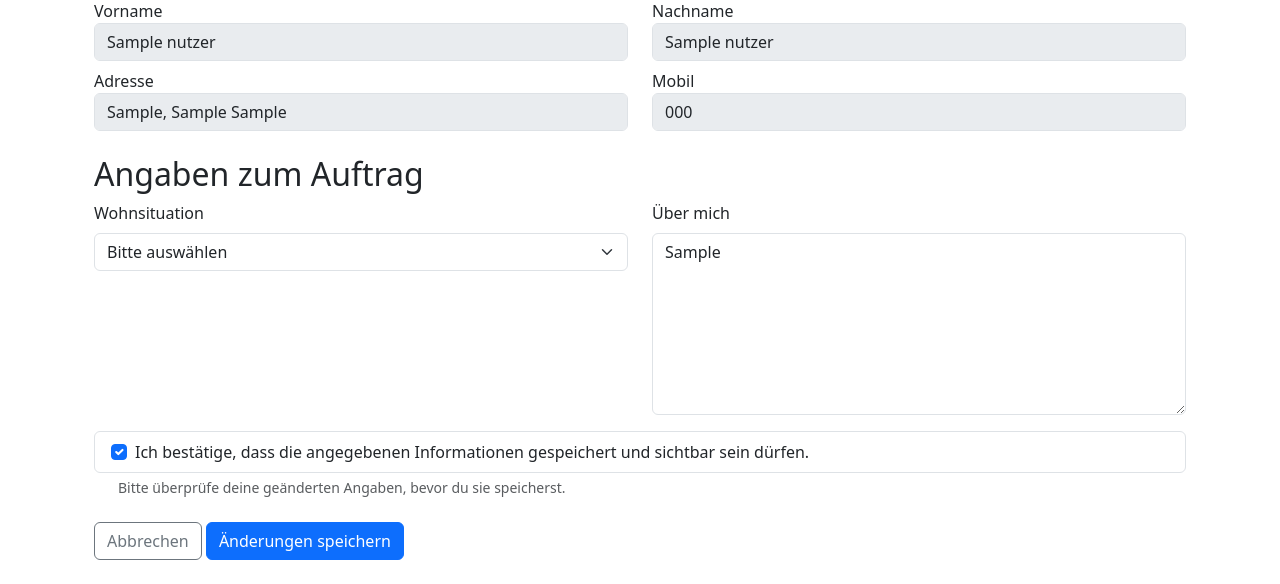
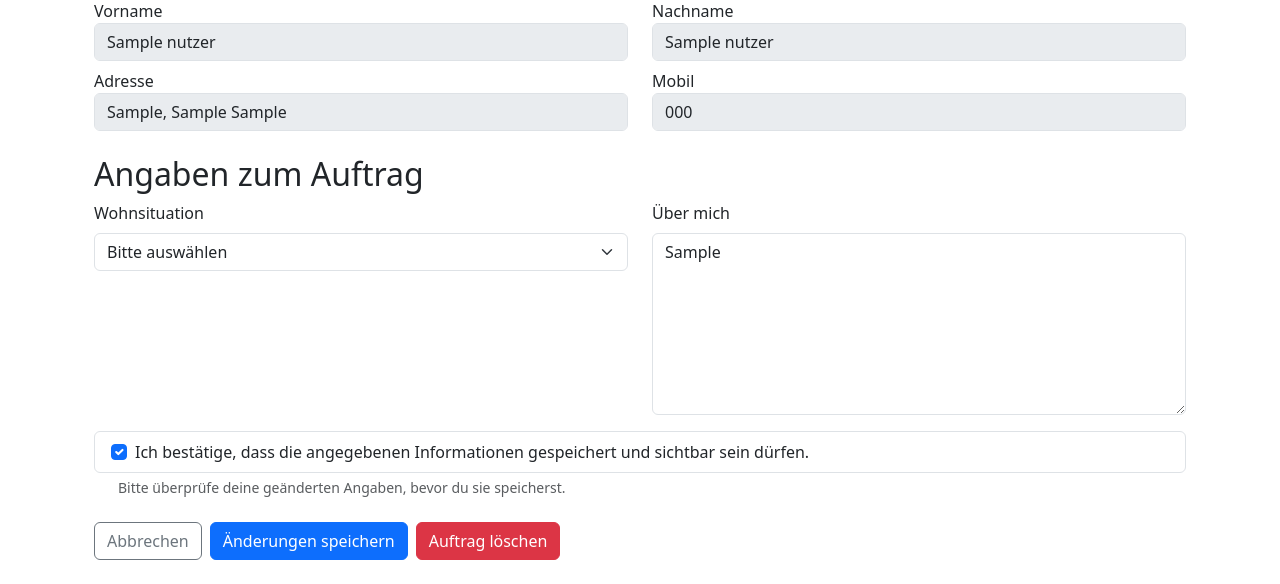
Before and after one commit to Yasin-Jewabreh/webapp, a Flask app: page /auftrag/bearbeiten/1 in a window 1280 px wide. Shown: the part 216-800 px from the top of the page. Run offline with Flask 3, Linux system fonts and the light colour scheme; a user stored in the database is signed in; tables that the repository leaves empty hold one stand-in row (values such as "Sample post"); some libraries are stand-ins or nearby versions.

Commit message:
added the delete option

```diff
--- a/app.py
+++ b/app.py
@@ -173,6 +173,16 @@ def auftrag_bearbeiten(auftrag_id):
         return redirect (url_for("dashboard"))
 
     form = AuftragFormular()
+
+    if request.method == "POST" and "loeschen" in request.form:
+
+        db.session.execute(db.select(Termin).where(Termin.auftrag_id == auftrag.id))
+
+        db.session.delete(auftrag)
+        db.session.commit()
+        flash("Auftrag erfolgreich gelöscht!", "success")
+        return redirect(url_for("dashboard"))
+
     # Ob ein Post gemacht wurde oder alle Felder gefüllt sind
     if form.validate_on_submit():
         auftrag.wohnsituation=form.wohnsituation.data
@@ -467,7 +477,7 @@ def chat(empfaenger_id=None):
         ).order_by(Nachricht.zeitstempel.asc()).all()
 
     return render_template("chat.html", chat_partner=chat_partner, aktiver_partner=aktiver_partner, nachrichten=nachrichten)
-
+'''
 @app.route("/chat/loeschen/<int:partner_id>", methods=["POST"])
 @login_required
 def chat_loeschen(partner_id):
@@ -482,7 +492,7 @@ def chat_loeschen(partner_id):
             n.geloescht_fuer_empfaenger = True
     db.session.commit()
     return redirect(url_for("chat", empfaenger_id=partner_id))
-
+'''
 @app.errorhandler(404)
 def http_not_found(e):
     return render_template('404.html', message = e.description), 404
--- a/models.py
+++ b/models.py
@@ -33,6 +33,8 @@ class Auftrag(db.Model):
 
     pp = db.relationship("Nutzer", foreign_keys=[pp_id], backref="erstellte_auftraege")
     helfer = db.relationship("Nutzer", foreign_keys=[helfer_id], backref="angenommene_auftraege")
+    termine = db.relationship("Termin", backref="auftrag", cascade="all, delete-orphan")
+
 
 def berlin_time():
     tz_berlin =pytz.timezone("Europe/Berlin")
@@ -67,4 +69,4 @@ class Termin(db.Model):
     ersteller_id = db.Column(db.Integer, nullable = False, index = True)
     helfer = db.relationship("Nutzer", foreign_keys=[helfer_id], backref="helfer_termine")
     pp = db.relationship("Nutzer", foreign_keys=[pp_id], backref="pp_termine")
-    auftrag = db.relationship("Auftrag", backref="termine")
+    #auftrag = db.relationship("Auftrag", backref="termine")
--- a/templates/auftrag_bearbeiten.html
+++ b/templates/auftrag_bearbeiten.html
@@ -89,9 +89,15 @@
                 </div>
 
                 <div class="form-actions">
+                <div class="d-flex align-items-center gap-2 mt-4">
                     <a href="{{ url_for('dashboard') }}" class="btn btn-outline-secondary">Abbrechen</a>
                     <button type="submit" class="btn btn-primary publish-button">Änderungen speichern</button>
+                    <button type="submit" name="loeschen" class="btn btn-danger" onclick="return confirm('Möchtest du diesen Auftrag wirklich endgültig löschen?');">
+                                                                                Auftrag löschen
+                    </button>
                 </div>
+           </div>
+</div>
             </form>
         </div>
     </div>
```
